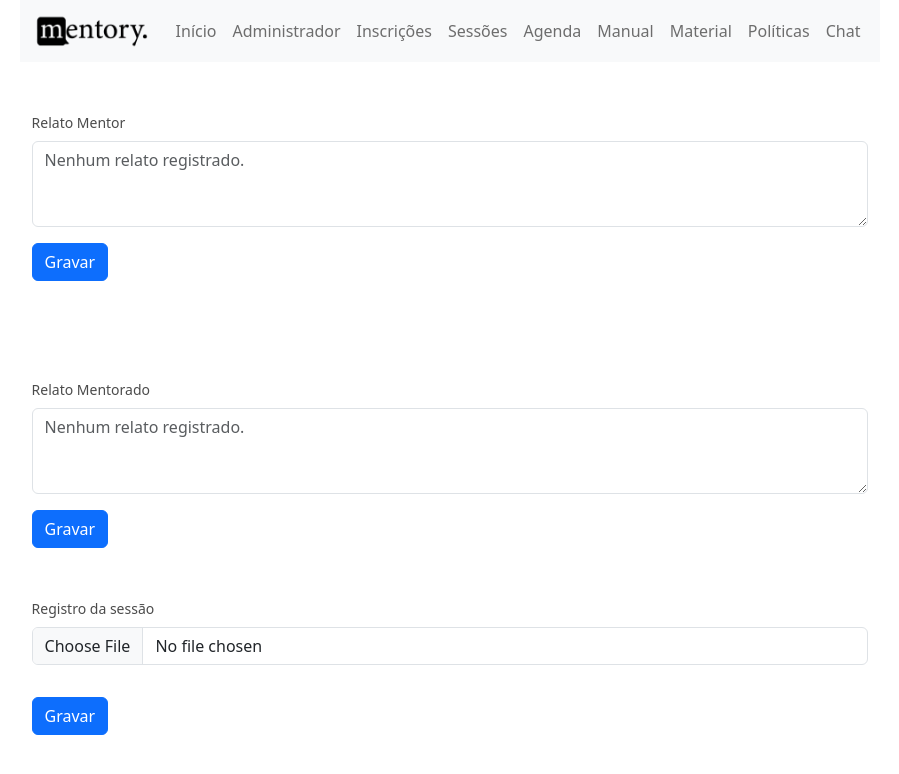
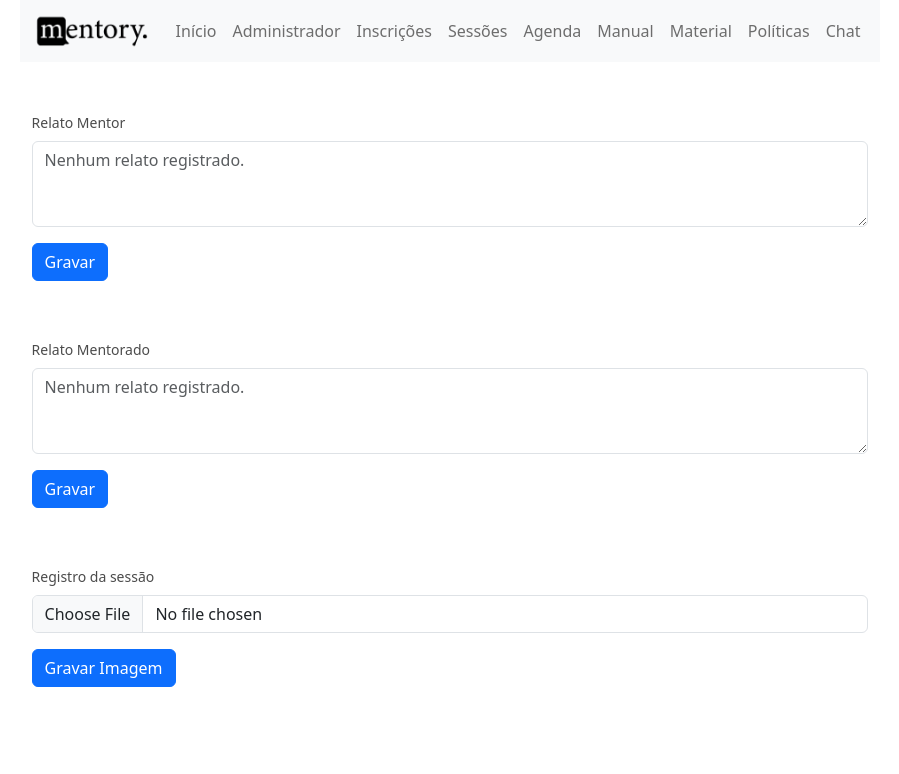
Before and after one commit to erteduarda/mentoring, a React (Vite) app in the folder app/: page /sessaoespecifica/1 in a window 1280 px wide. Shown: the top 774 px of the page, without its empty margins (190-1089 px from the left). Built offline with nearby package versions, Linux system fonts and the light colour scheme.

Commit message:
Inserindo img.

```diff
--- a/app/src/components/Login/index.jsx
+++ b/app/src/components/Login/index.jsx
@@ -59,7 +59,7 @@ function Login() {
                         <div className="logoLogin">
                             <img src="/src/assets/image/logoMentoring.png" className="logo" />
                         </div>
-                        <Form className="formulario">
+                        <Form className="formulario" onSubmit={handleLogin}>
                             <Form.Group className="mb-3 linhaFormulario" controlId="email">
                                 <FaUserAlt />
                                 <Form.Control type="email" placeholder="E-mail" className="estiloInput" onChange={(event) => setEmail(event.target.value)} autoComplete="off" />
@@ -68,7 +68,7 @@ function Login() {
                                 <FaLock />
                                 <Form.Control type="password" placeholder="Senha" className="estiloInput" onChange={(event) => setSenha(event.target.value)} />
                             </Form.Group>
-                            <Button variant="warning" className="botao" onClick={(event) => handleLogin(event)}>Entrar</Button>{' '}
+                            <Button variant="warning" className="botao" type="submit">Entrar</Button>
                         </Form>
                         <a href="/cadastro">Cadastre-se aqui</a>
                         <Alert variant="danger" show={open}>
--- a/app/src/components/SessaoEspecifica/index.jsx
+++ b/app/src/components/SessaoEspecifica/index.jsx
@@ -3,7 +3,7 @@ import { Form, Button, Container, Row, Col } from 'react-bootstrap'
 import { useParams } from 'react-router-dom'
 import Header from '../Header'
 import "./style.css"
-import { relatoMentorService, relatoMentoradoService } from '../../service/sessaoService'
+import { relatoMentorService, relatoMentoradoService, gravaImagem } from '../../service/sessaoService'
 import { buscarAgenda } from '../../service/agendaService'
 
 function SessaoEspecifica() {
@@ -11,6 +11,8 @@ function SessaoEspecifica() {
     const [relatoMentorado, setRelatoMentorado] = useState('')
     const [categoria, setCategoria] = useState('')
     const [agendas, setAgendas] = useState([])
+    const [imagemBase64, setImagemBase64] = useState("");
+
 
     const { id } = useParams()
 
@@ -78,6 +80,42 @@ function SessaoEspecifica() {
         }
     };
 
+    const handleFileChange = (e) => {
+        const file = e.target.files[0];
+        if (file) {
+            const reader = new FileReader();
+            reader.onload = (event) => {
+                setImagemBase64(event.target.result);
+            };
+            reader.readAsDataURL(file);
+        }
+    };
+
+    const imagemSubmit = async (e) => {
+        e.preventDefault();
+        console.log('Dados enviados:', { imagemBase64, relacionamentoID: dados && dados[0].relacionamentoID, id });
+
+        try {
+            const response = await gravaImagem(imagemBase64, dados[0].relacionamentoID, id);
+            console.log(response);
+            // Limpar campos do formulário após o sucesso
+            setImagemBase64('');
+            Swal.fire({
+                position: "top-end",
+                icon: "success",
+                title: "Imagem Gravada.",
+                showConfirmButton: false,
+                timer: 1500
+            })
+            const responseBusca = await buscarAgenda(dados[0].relacionamentoID);
+            setAgendas(responseBusca)
+            console.log(responseBusca)
+        } catch (error) {
+            console.error('Erro ao enviar imagem:', error);
+            // Lógica para lidar com o erro (ex.: exibir mensagem para o usuário)
+        }
+    };
+
     return (
         <section>
             <Header />
@@ -93,9 +131,8 @@ function SessaoEspecifica() {
                                 Gravar
                             </Button>
                         </Form>
-
                         {/* Segundo bloco de formulário */}
-                        <Form className="mt-5 mb-5" onSubmit={relatoMentoradoSubmit}>
+                        <Form className="mt-2" onSubmit={relatoMentoradoSubmit}>
                             <Form.Group controlId="formEmail">
                                 <Form.Label className="textoFormS">Relato Mentorado</Form.Label>
                                 <Form.Control className="inputFormS" as="textarea" rows={3} onChange={(e) => setRelatoMentorado(e.target.value)} placeholder={agendas.find((item) => item.NumeroSessao === Number(id))?.RelatoMentorado || "Nenhum relato registrado."} />
@@ -103,16 +140,24 @@ function SessaoEspecifica() {
                             <Button variant="primary" type="submit" className="mt-3 mb-5">
                                 Gravar
                             </Button>
+                            {/* Resto do formulário */}
+                        </Form>
+                        {/* Formulário para envio da imagem */}
+                        <Form className="mt-2 mb-5">
                             <Form.Group controlId="formFile" className="mb-3">
                                 <Form.Label className="textoFormS">Registro da sessão</Form.Label>
-                                <Form.Control className="inputFormS" type="file" />
+                                <Form.Control className="inputFormS" type="file" onChange={handleFileChange} />
+                                <Button variant="primary" className="mt-3" onClick={imagemSubmit}>
+                                    Gravar Imagem
+                                </Button>
                             </Form.Group>
-                            <Button variant="primary" type="submit" className="mt-3">
-                                Gravar
-                            </Button>
                         </Form>
                     </Col>
                 </Row>
+                {
+                    agendas.find((item) => item.NumeroSessao === Number(id))?.Img &&
+                    <img src={agendas.find((item) => item.NumeroSessao === Number(id))?.Img} alt="Descrição da Imagem" width="250px" height="250px"/>
+                }
             </Container>
         </section>
     )
--- a/app/src/service/sessaoService.jsx
+++ b/app/src/service/sessaoService.jsx
@@ -22,8 +22,20 @@ async function relatoMentoradoService(relato, id, sessao) {
 }
 
 
+async function gravaImagem(imagem, id, sessao) {
+    try {
+        const response = await axios.post(`http://localhost:8001/sessao/imagem`, { imagem, id, sessao });
+        return response.data;
+    } catch (error) {
+        console.error('Erro na requisição:', error);
+        throw error;
+    }
+}
+
+
 
 export {
     relatoMentorService,
-    relatoMentoradoService
+    relatoMentoradoService,
+    gravaImagem
 }
```
